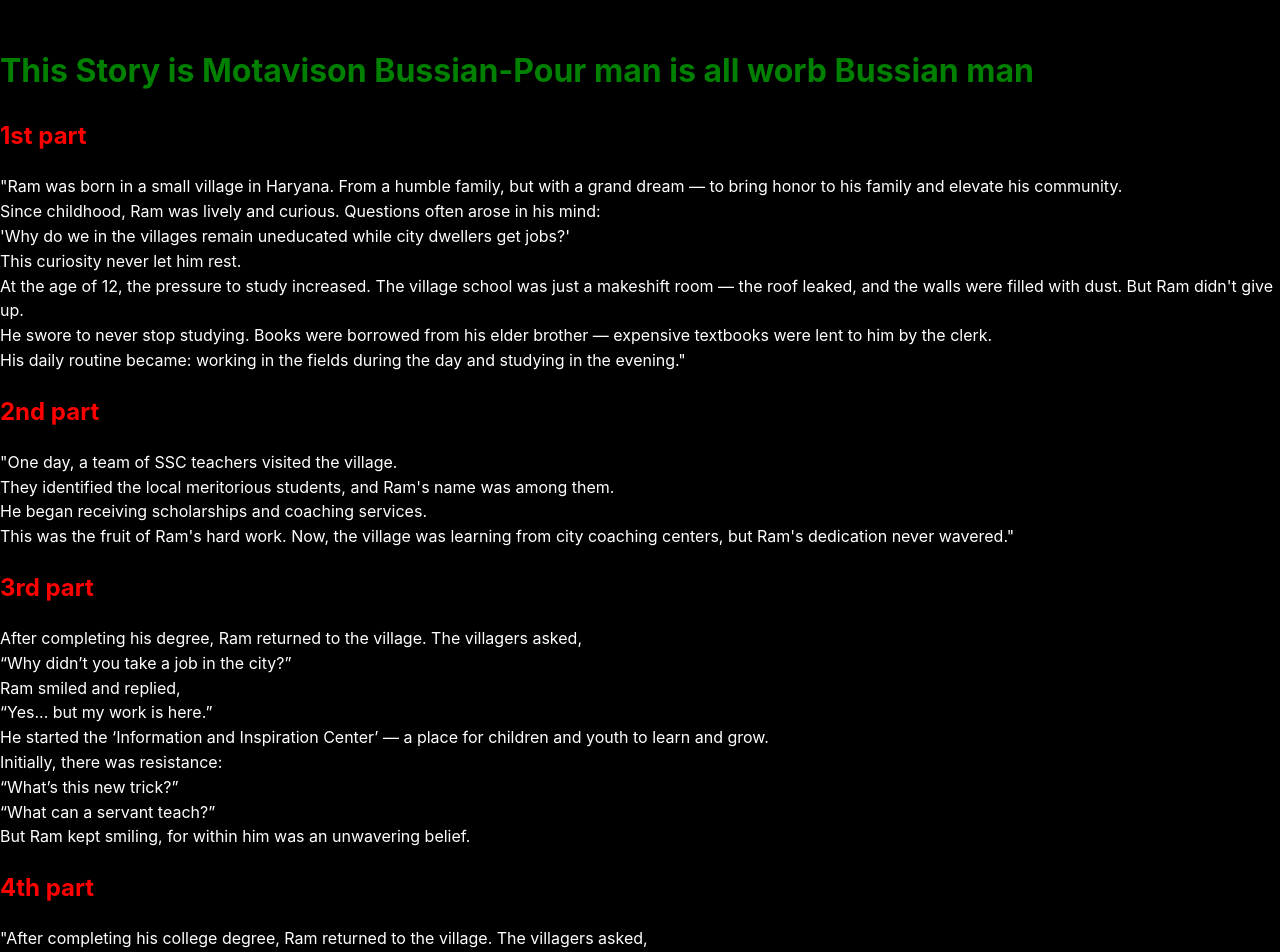
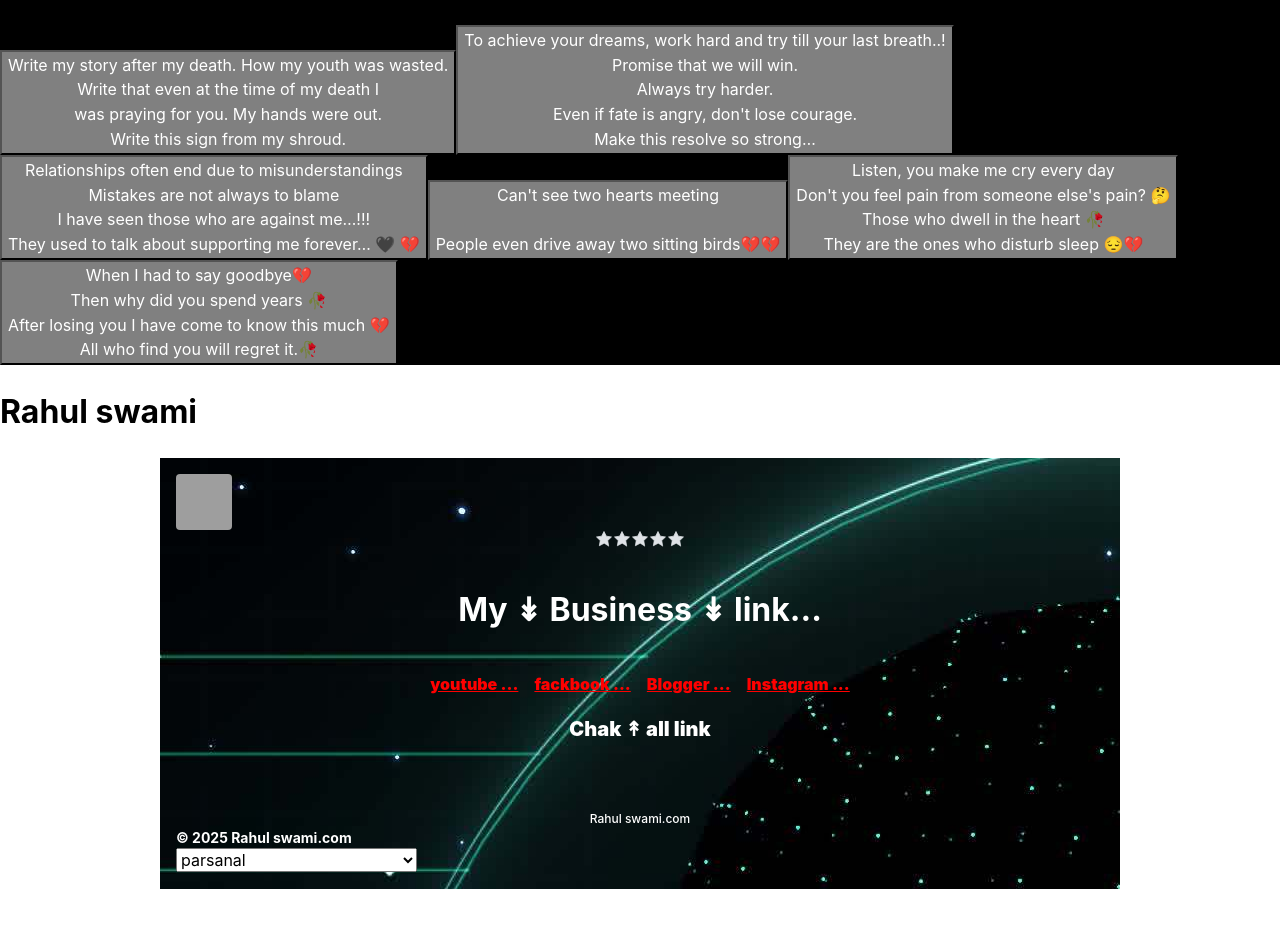
Before and after one commit to prince-pardhan/porfolio, a React (Create React App) app: page /Motavison in a window 1280 px wide. Shown: the top 952 px of the page. After the commit the page ends 889 px from the top, so only its background shows below. Built offline with nearby package versions, Linux system fonts and the light colour scheme; grey boxes are pictures that could not be loaded.

Commit message:
shiry add ki h

```diff
--- a/src/Parsanal/Motavison.jsx
+++ b/src/Parsanal/Motavison.jsx
@@ -4,96 +4,39 @@ export default function ProfilePage() {
         <>
 
             <div style={{ background: "black", color: "whitr" }}>   .
-                <div style={{ color: "white" }}>
+                <div style={{ color: "white",  gap:"10" }}>
 
-                    <h1 style={{ color: "green" }}> This Story is Motavison Bussian-Pour man is all worb Bussian man</h1>
-                    <h2 style={{ color: "red" }}>1st part</h2>
-                    "Ram was born in a small village in Haryana. From a humble family, but with a grand dream — to bring honor to his family and elevate his community. <br />
+     <button style={{background:"gray",color:"white"}}>  Write my story after my death.
+         How my youth was wasted. <br />
+         Write that even at the time of my death I <br />
+         was praying for you. My hands were out.  <br />
+         Write this sign from my shroud.</button>
+        <button style={{background:"gray",color:"white"}}>To achieve your dreams, work hard and try till your last breath..! <br />
 
-                    Since childhood, Ram was lively and curious. Questions often arose in his mind: <br />
-                    'Why do we in the villages remain uneducated while city dwellers get jobs?' <br />
-                    This curiosity never let him rest. <br />
+Promise that we will win. <br />
+Always try harder. <br />
+Even if fate is angry, don't lose courage. <br />
+Make this resolve so strong…</button>
+<button style={{background:"gray",color:"white"}}>Relationships often end due to misunderstandings <br />
 
-                    At the age of 12, the pressure to study increased. The village school was just a makeshift room — the roof leaked, and the walls were filled with dust. But Ram didn't give up. <br />
+Mistakes are not always to blame  <br />
+I have seen those who are against me…!!! <br />
 
-                    He swore to never stop studying. Books were borrowed from his elder brother — expensive textbooks were lent to him by the clerk. <br />
+They used to talk about supporting me forever… 🖤 💔</button>
+<button style={{background:"gray",color:"white"}}> Can't see two hearts meeting <br /> <br />
 
-                    His daily routine became: working in the fields during the day and studying in the evening." <br />
+People even drive away two sitting birds💔💔</button>
+<button style={{background:"gray",color:"white"}}> Listen, you make me cry every day <br />
 
-                    <h2 style={{ color: "red" }}> 2nd part</h2>
-                    "One day, a team of SSC teachers visited the village. <br /> They identified the local meritorious students, and Ram's name was among them. <br /> He began receiving scholarships and coaching services. <br />
+Don't you feel pain from someone else's pain? 🤔 <br />
+    Those who dwell in the heart 🥀<br />
 
-                    This was the fruit of Ram's hard work. Now, the village was learning from city coaching centers, but Ram's dedication never wavered."
+They are the ones who disturb sleep 😔💔 </button>
+<button style={{background:"gray",color:"white"}}> When I had to say goodbye💔 <br />
 
-                    <h2 style={{ color: "red" }}>3rd part</h2>
-                    After completing his degree, Ram returned to the village. The villagers asked, <br />
-                    “Why didn’t you take a job in the city?”<br />
-                    Ram smiled and replied, <br />
-                    “Yes... but my work is here.” <br />
-                    He started the ‘Information and Inspiration Center’ — a place for children and youth to learn and grow. <br />
-                    Initially, there was resistance: <br />
-                    “What’s this new trick?” <br />
-                    “What can a servant teach?” <br />
-                    But Ram kept smiling, for within him was an unwavering belief. <br />
+Then why did you spend years 🥀  <br /> After losing you I have come to know this much 💔<br />
 
-                    <h2 style={{ color: "red" }}>4th part</h2>
-                    "After completing his college degree, Ram returned to the village. The villagers asked, <br />
-                    'Why didn't you take a job in the city?' <br />
-                    Ram smiled and replied, <br />
-                    'Yes... but my work is here.' <br />
-                    He started the 'Information and Inspiration Center' — a place for children and youth to learn and grow. <br />
-                    Initially, there was resistance: <br />
-                    'What's this new trick?' <br />
-                    'What can a servant teach?'  <br />
-                    But Ram kept smiling, for within him was an unwavering belief." <br />
-
-                    <h2 style={{ color: "red" }}>5th part</h2>
-                    “Local teachers rose in opposition, and some villagers tried to shut the center down. <br />
-                    Ram himself lacked basic resources—electricity, sanitation, and a proper study environment were all in short supply. <br />
-
-                    Yet he did not give up: <br />
-
-                    He organized a village‑city fair, showing villagers the value of education. <br />
-
-                    Children showcased their talents—poems, dramas, songs—and the village people were won over. <br />
-
-                    Ram’s struggle bore fruit: a wave of education swept through the village, bringing a new hope.” <br />
-
-                    I aimed to retain both the structure and the emotional resonance of your original, following best practice in Hindi‑to‑English translation to preserve meaning and tone rather than strictly literal wording <br />
-
-                    . Let me know if you’d like any refinements! <br />
-
-                    <h2 style={{ color: "red" }}>6th part</h2>
-                    “Articles appeared in newspapers about Ram’s story, and it sparked conversations across social media. <br />
-                    With government support, the village underwent transformation: <br />
-                    – Electricity was brought inscri <br />
-                    – Digital classrooms were launched <br />
-                    – A library was built <br />
-
-                    News spread far and wide about Ram’s “Inspiration Center,” and soon others began adopting his model. <br />
-                    The story became symbolic of how rural education can evolve through grassroots effort and official support, mirroring initiatives like digital classrooms and library setups in thousands of Indian government schools under national programmes <br />
-
-                    <h2 style={{ color: "red" }}>7th part</h2>
-                    “Ram went on to open centers in two nearby villages as well. Young people received certificates and secured new jobs from those centers. <br />
-                    Then the turn came for the cities — large organizations, educational institutions, and development foundations began to recognize and endorse the effort. <br />
-
-                    Ram’s uplifting messages were: <br />
-                    ‘Every son and daughter should receive an education.’<br />
-                    ‘Education is not just for employment—it’s for thinking in a new way.’<br />
-
-                    This message resonated far and wide and became a powerful echo.”<br />
-
-                    <h2 style={{ color: "red" }}>Last part</h2><br />
-                    Now Ram’s village has become a model inspiration center. <br />
-                    Students gain computer skills,<br />
-                    And writing in urban languages has improved greatly. <br />
-                    Education from the village now reaches across the district and state. <br />
-
-                    Ram’s story has become one of legend: <br />
-                    ‘A child from a small village, with a grand vision and even greater courage.’ <br />
-
-                    He steps onto platforms and says proudly: <br />
-                    ‘My village, my family — they are my inspiration. <br />
+All who find you will regret it.🥀</button>
                 </div>
             </div>
             <h1>Rahul swami</h1>
```
